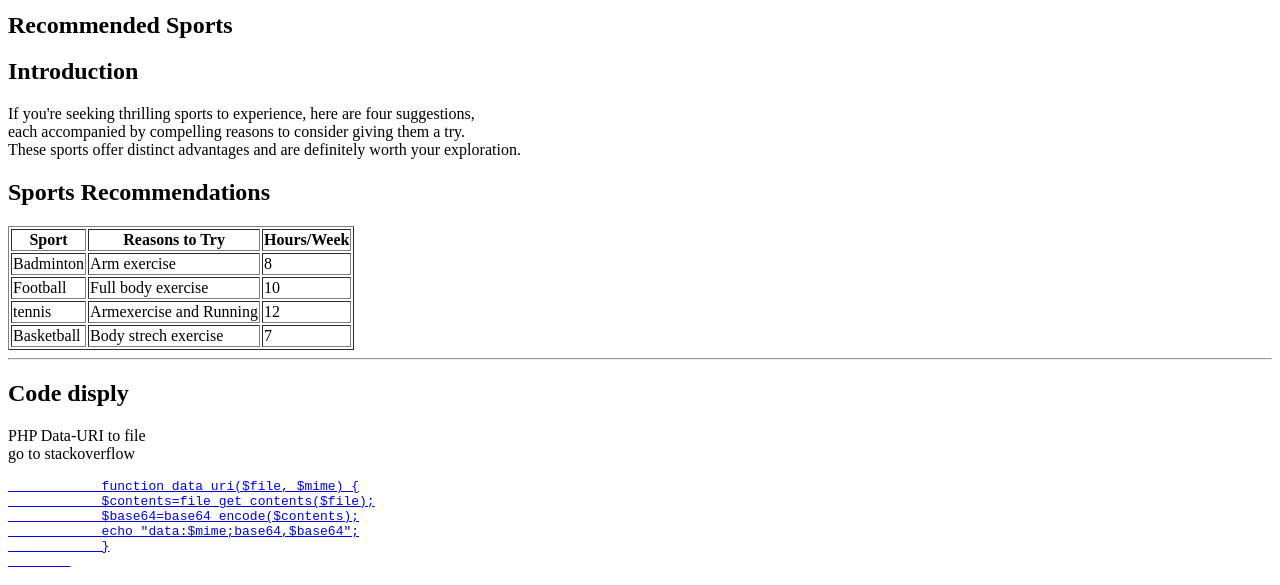
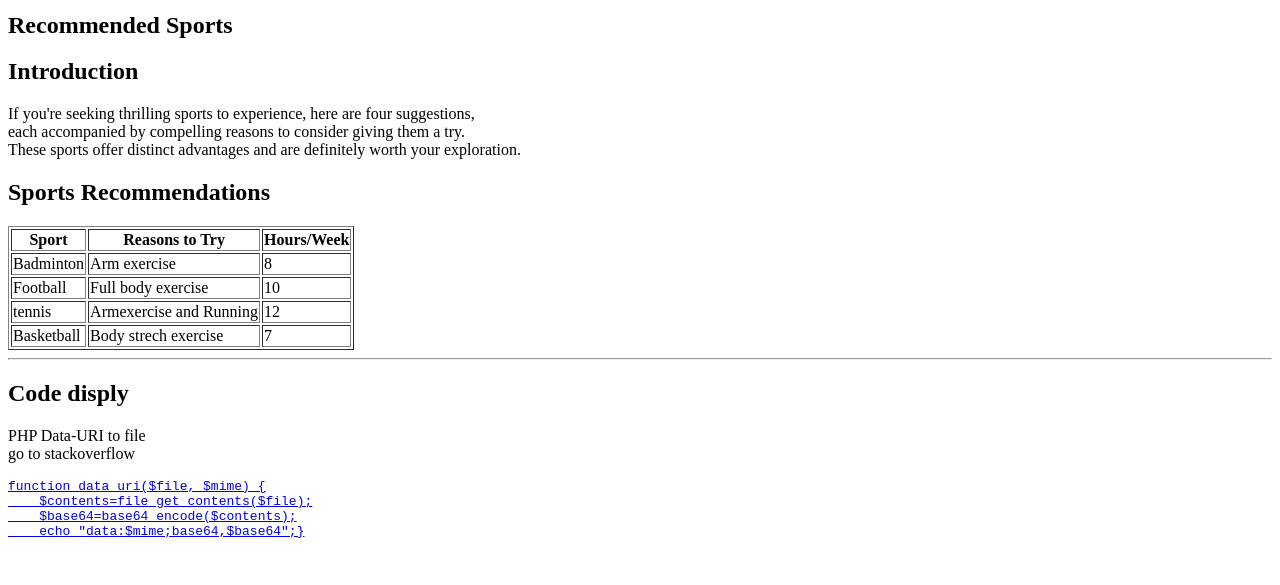
Before and after one commit to 44-563-WebApps-F23/44563-webapps-f23-assignment3-Bhanu20022003, a plain HTML site: page mystats.html in a window 1280 px wide. Shown: the part 444-1029 px from the top of the page. After the commit the page ends 996 px from the top, so only its background shows below. Drawn offline with Linux system fonts and the light colour scheme.

Commit message:
Update mystats.html

```diff
--- a/mystats.html
+++ b/mystats.html
@@ -69,17 +69,14 @@
     <h2>Code disply</h2>
     <p>PHP Data-URI to file<br>
         go to stackoverflow <a href="https: //stackoverflow.com/questions/6735414/php-data-uri-to-file">
+    </p>
+
+    <pre>function data_uri($file, $mime) {
+    $contents=file_get_contents($file);
+    $base64=base64_encode($contents);
+    echo "data:$mime;base64,$base64";}</pre>
 
 
-        <pre>
-            function data_uri($file, $mime) {
-            $contents=file_get_contents($file);
-            $base64=base64_encode($contents);
-            echo "data:$mime;base64,$base64";
-            }
-        </pre>
-
-    </p>
 
 
 
```
